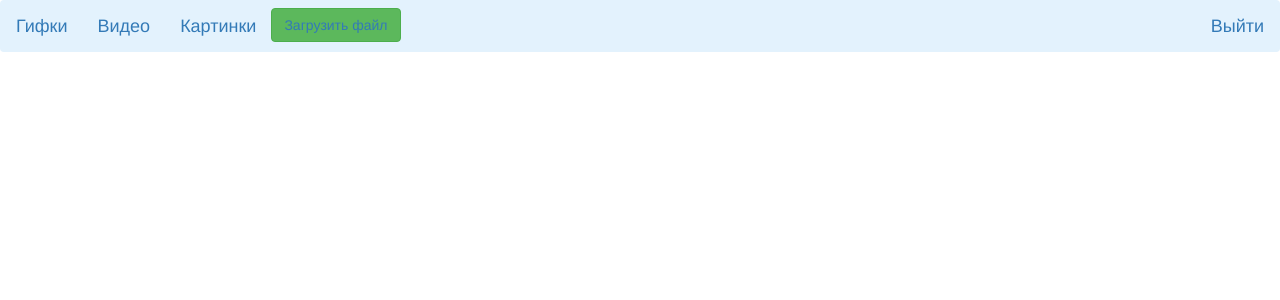
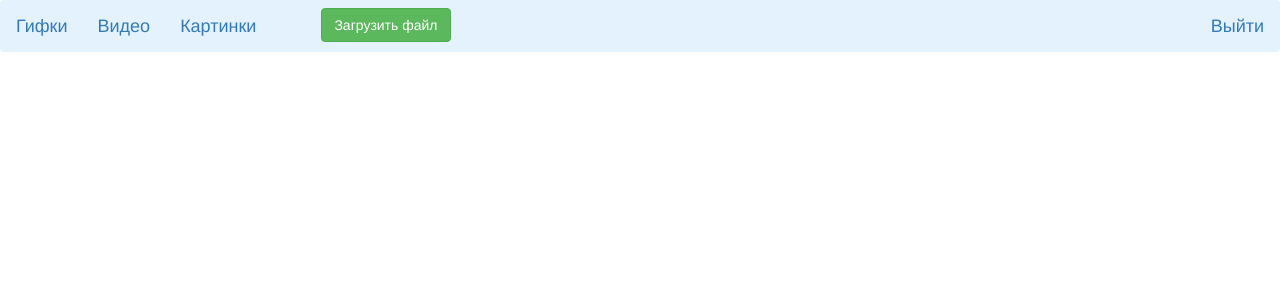
Before and after one commit to endlessnights/gifcol_proj, a Django app: page /video/ in a window 1280 px wide. Shown: the top 300 px of the page. Run offline with Django 3.2, Linux system fonts and the light colour scheme; the visitor is signed in with stand-in values (Sample User, id 1); data that the repository does not hold is empty; some libraries are stand-ins or nearby versions.

Commit message:
поправил css для кнопки добавления файлов

```diff
--- a/gifcol_app/templates/app/base.html
+++ b/gifcol_app/templates/app/base.html
@@ -15,7 +15,7 @@
     <a class="navbar-brand" href="/video">Видео</a>
     <a class="navbar-brand" href="/img">Картинки</a>
     {% if user.is_authenticated %}
-    <button style="margin-top:0.5em;" class="btn btn-success"><a href="/new">Загрузить файл</a></button>
+    <button style="margin-top:0.5em;margin-left:50px;" class="btn btn-success"><a style="color:white;" href="/new">Загрузить файл</a></button>
     <a style="float:right;" class="navbar-brand" href="/logout">Выйти</a>
     {%endif%}
     {% if not user.is_authenticated %}
```
